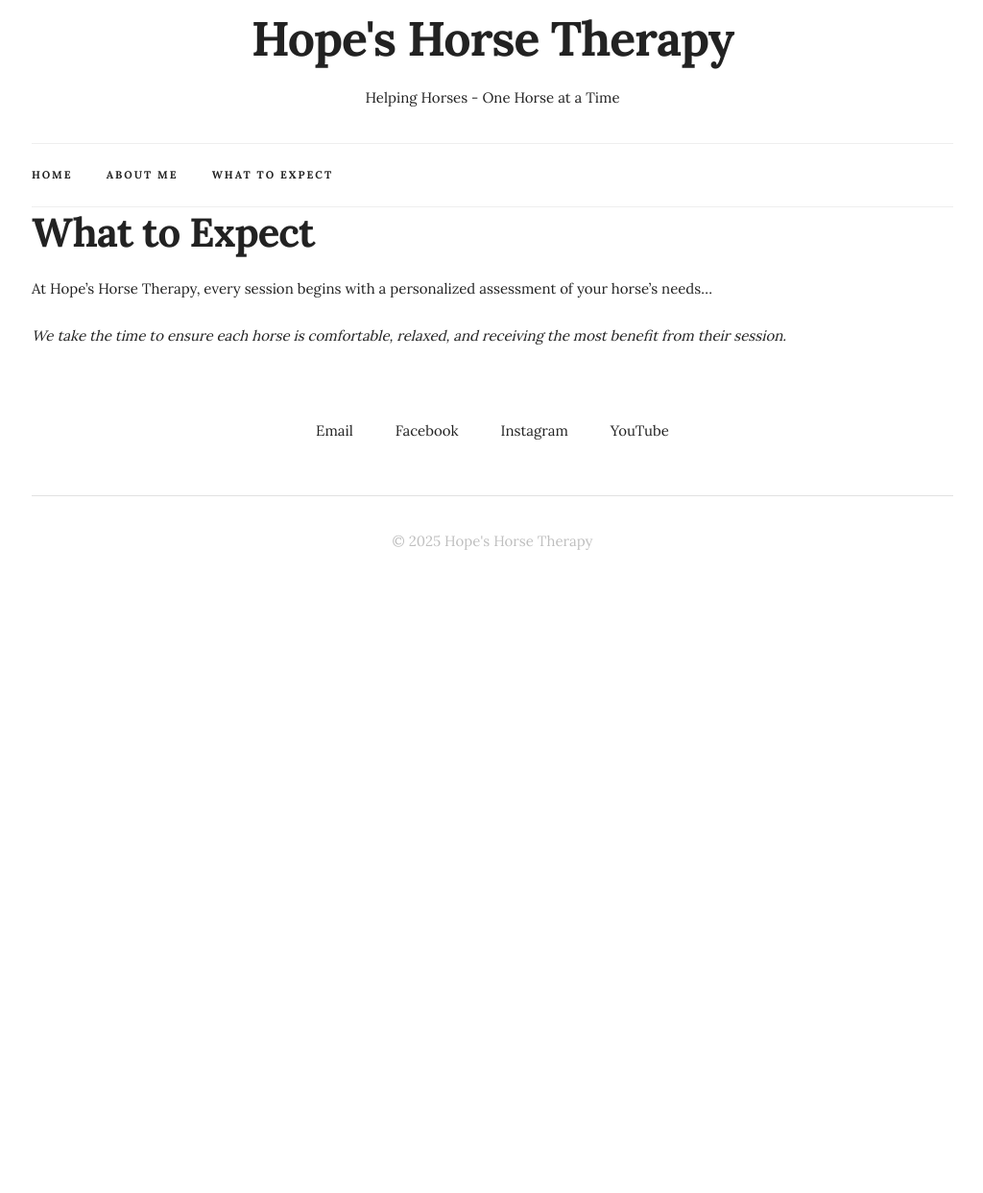
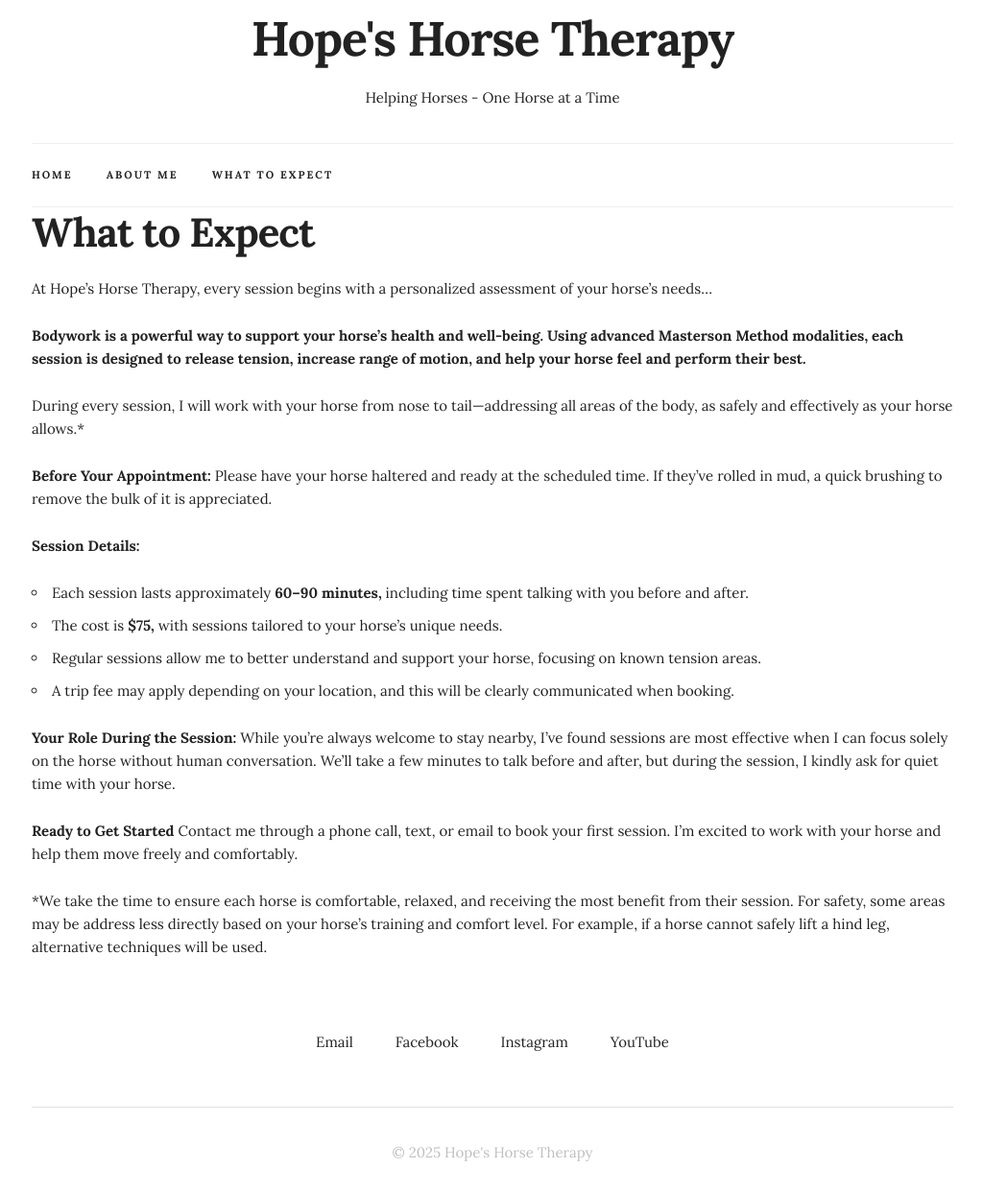
Before and after one commit to HopesHorseTherapy/website, a Jekyll site: the page built from what-to-expect.md, in a window 1280 px wide. Shown: the whole page at 96% size, without its empty margins (127-1151 px from the left). Built offline with Jekyll 4.4.1, drawn with Linux system fonts in a browser that asks for light colours; before the commit the page ends 900 px from its top, so only the background shows below that.

Commit message:
Add What to Expect page

```diff
--- a/what-to-expect.md
+++ b/what-to-expect.md
@@ -8,4 +8,24 @@ permalink: /what-to-expect/
 
 At Hope’s Horse Therapy, every session begins with a personalized assessment of your horse's needs...
 
-*We take the time to ensure each horse is comfortable, relaxed, and receiving the most benefit from their session.*
+**Bodywork is a powerful way to support your horse’s health and well-being. Using advanced Masterson Method modalities, each session is designed to release tension, increase range of motion, and help your horse feel and perform their best.**
+
+During every session, I will work with your horse from nose to tail—addressing all areas of the body, as safely and effectively as your horse allows.*
+
+**Before Your Appointment:** Please have your horse haltered and ready at the scheduled time. If they've rolled in mud, a quick brushing to remove the bulk of it is appreciated.
+
+**Session Details:**
+- Each session lasts approximately **60–90 minutes,** including time spent talking with you before and after.
+ - The cost is **$75,** with sessions tailored to your horse’s unique needs.
+- Regular sessions allow me to better understand and support your horse, focusing on known tension areas.
+- A trip fee may apply depending on your location, and this will be clearly communicated when booking.
+
+
+**Your Role During the Session:**
+While you're always welcome to stay nearby, I’ve found sessions are most effective when I can focus solely on the horse without human conversation. We’ll take a few minutes to talk before and after, but during the session, I kindly ask for quiet time with your horse.
+
+**Ready to Get Started**
+Contact me through a phone call, text, or email to book your first session. I'm excited to work with your horse and help them move freely and comfortably.
+
+
+*We take the time to ensure each horse is comfortable, relaxed, and receiving the most benefit from their session. For safety, some areas may be address less directly based on your horse's training and comfort level. For example, if a horse cannot safely lift a hind leg, alternative techniques will be used.
```
